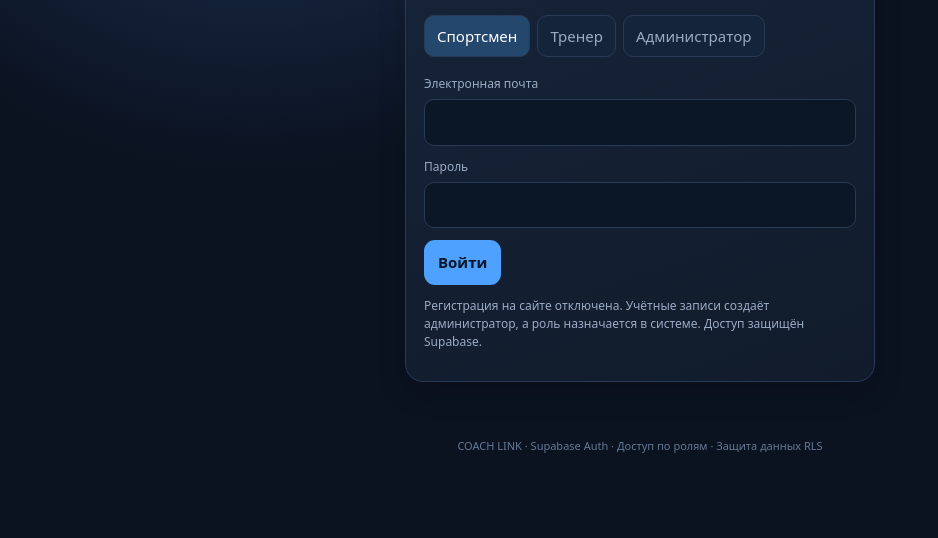
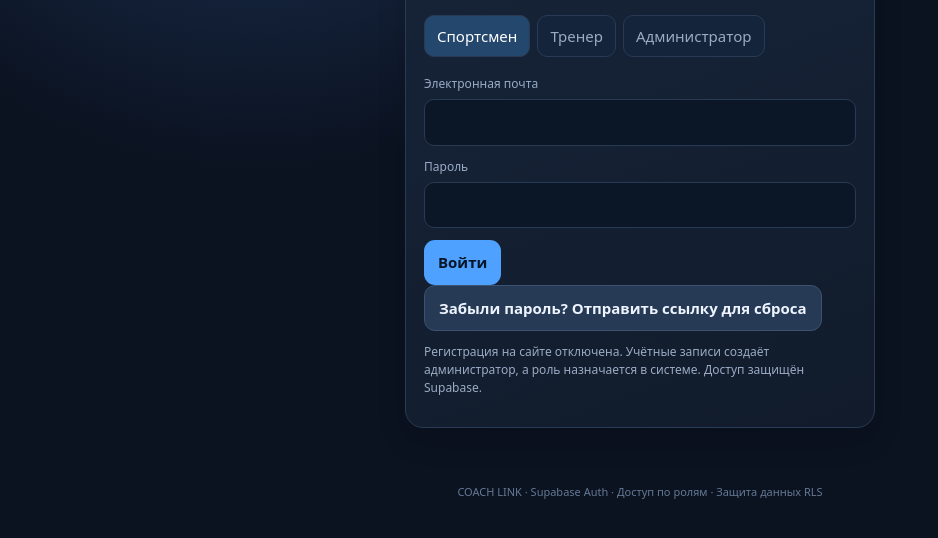
Before and after one commit to nikolairuchko-ops/coachlink, a plain HTML site: page index.html in a window 1280 px wide. Shown: the part 232-770 px from the top of the page, without its empty margins (0-938 px from the left). Drawn offline with nearby package versions, Linux system fonts and the light colour scheme.

Commit message:
Add password reset flow to login page

```diff
--- a/index.html
+++ b/index.html
@@ -34,6 +34,7 @@
     <div class="field"><label for="loginPassword">Пароль</label><input id="loginPassword" type="password" autocomplete="current-password" minlength="8" required></div>
     <button class="btn" type="submit">Войти</button>
   </form>
+  <button class="btn secondary" type="button" onclick="resetLoginPassword()">Забыли пароль? Отправить ссылку для сброса</button>
   <p id="authMessage" class="small" aria-live="polite"></p>
   <p class="small">Регистрация на сайте отключена. Учётные записи создаёт администратор, а роль назначается в системе. Доступ защищён Supabase.</p>
 </section>
@@ -145,6 +146,17 @@ async function signIn(){
   if(error){enforceLoginRole=false;setMessage(error.message,true);return}
 }
 window.signIn=signIn;
+
+async function resetLoginPassword(){
+  const email=$('loginEmail').value.trim();
+  if(!email){setMessage('Сначала укажи электронную почту аккаунта.');$('loginEmail').focus();return}
+  setMessage('Отправляем ссылку для сброса пароля…');
+  const redirectTo=window.location.origin+window.location.pathname;
+  const {error}=await supabase.auth.resetPasswordForEmail(email,{redirectTo});
+  if(error){setMessage('Не удалось отправить письмо: '+error.message,true);return}
+  setMessage('Если аккаунт существует, на эту почту отправлена ссылка для сброса пароля. Проверь также папку «Спам».');
+}
+window.resetLoginPassword=resetLoginPassword;
 
 async function signOut(){
   await supabase.auth.signOut();
```
